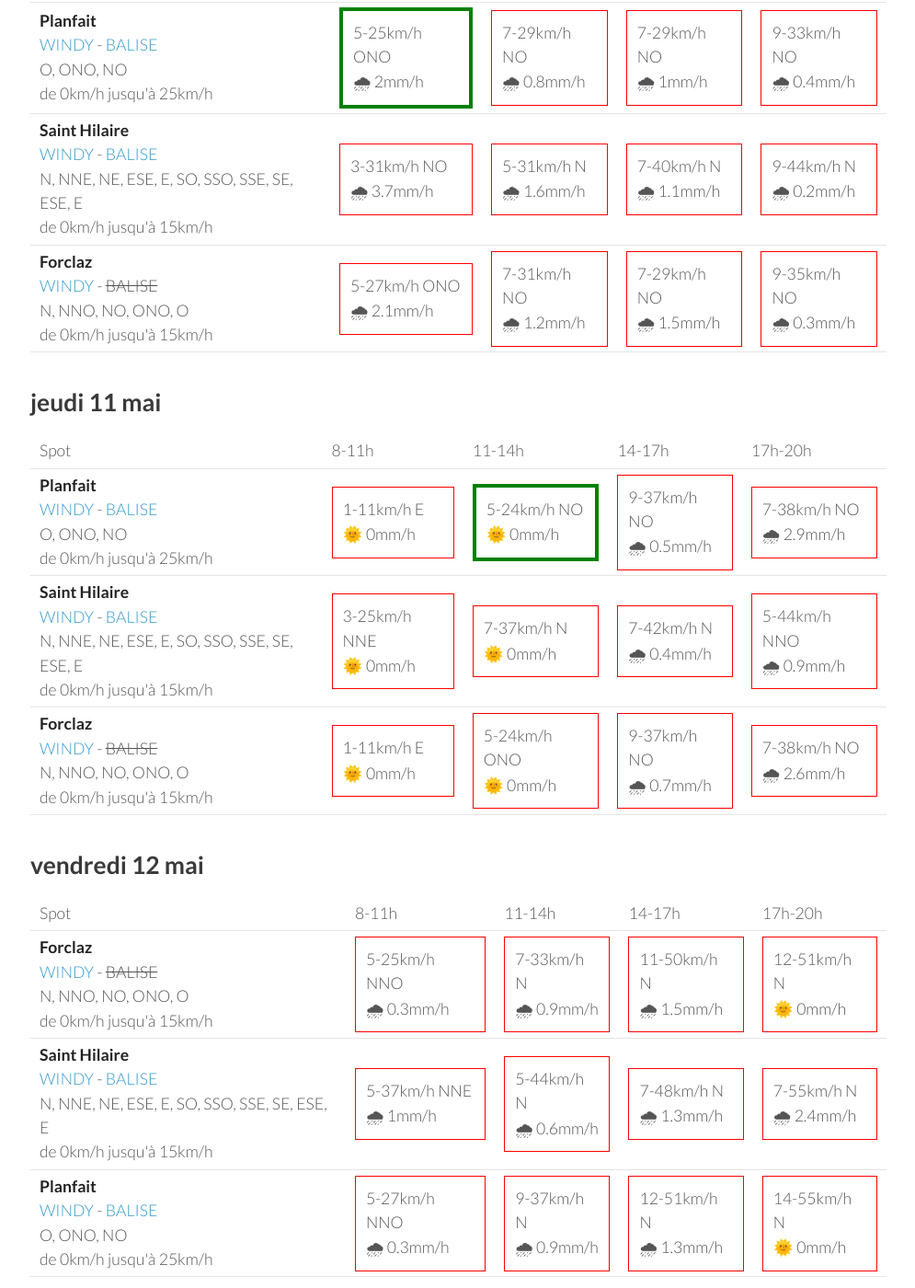
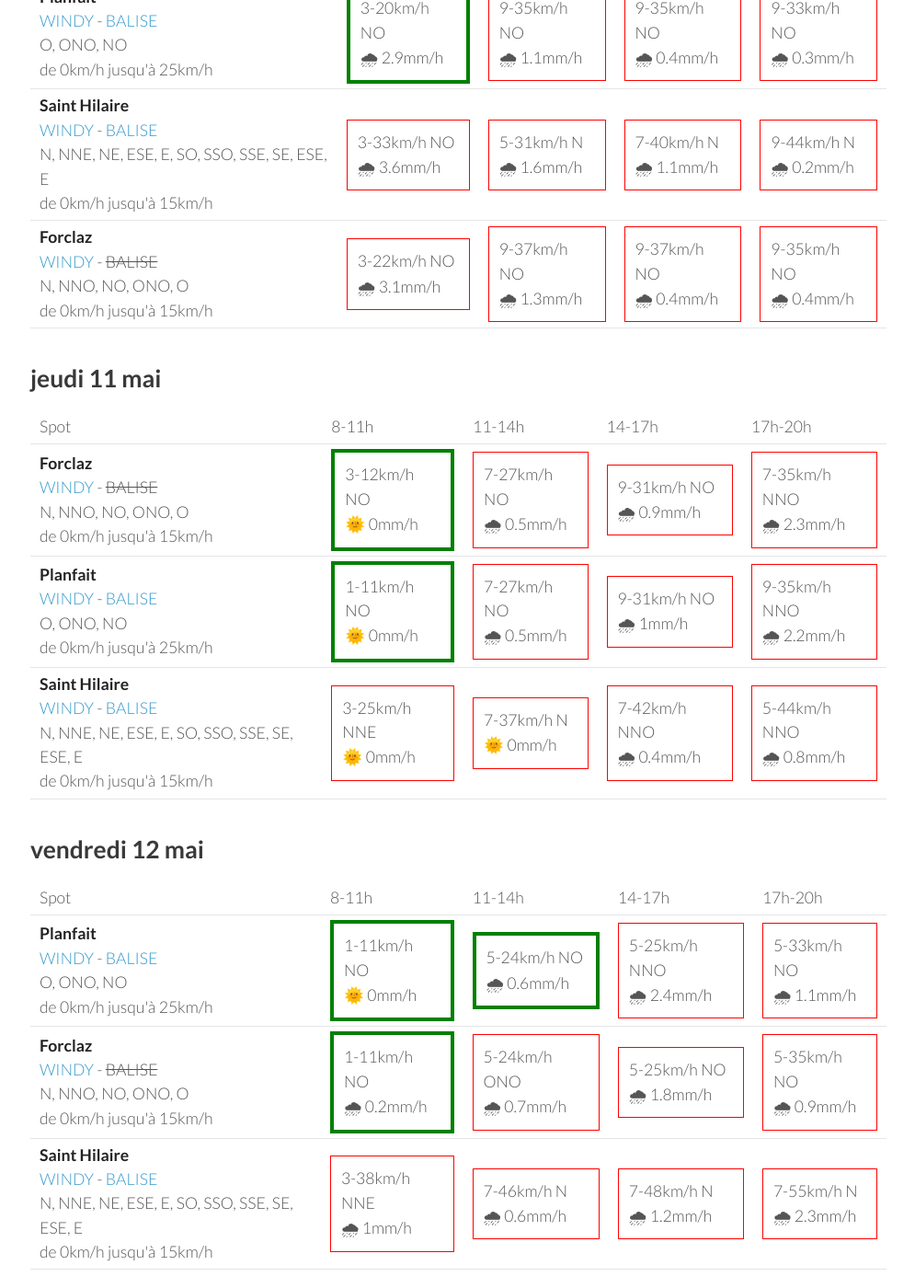
Before and after one commit to parapente-dans-le-nord/parapente-dans-le-nord.github.io, a Jekyll site: the page built from alpes_nord.markdown, in a window 1280 px wide and 1400 px high, scrolled down 1881 px. Shown: the whole window at 92% size, without its empty margins (25-1020 px from the left). Built offline with Jekyll 4.4.1, drawn with Linux system fonts in a browser that asks for light colours; some of the changed text lies outside the part shown.

Commit message:
update index.markdown

```diff
--- a/alpes_nord.markdown
+++ b/alpes_nord.markdown
@@ -22,30 +22,30 @@ page mise à jour le dimanche 07 mai 17:26
       <td>17h-20h</td>
     </tr>
 <tr>
-        <td><strong>Saint Hilaire</strong><br><a href="https://windy.com/45.307/5.888?45.087,5.889,9,m:eUFagkX">WINDY</a> - <span class=""><a href="http://www.balisemeteo.com/balise.php?idBalise=61">BALISE</a> </span><br> <span class="vent-favorable">N, NNE, NE, ESE, E, SO, SSO, SSE, SE, ESE, E</span><br><span class="force-vent">de 0km/h jusqu'à 15km/h</span> </td>
-
-            <td><div class="not-flyable"><p>0-0km/h NA</p><p>🌧️ 0mm/h</p></div></td>
-            <td><div class="flyable"><p>5-14km/h SSE</p><p>🌞 0mm/h</p></div></td>
-            <td><div class="flyable"><p>3-12km/h SSO</p><p>🌞 1.8mm/h</p></div></td>
-            <td><div class="not-flyable"><p>3-14km/h S</p><p>🌞 4.5mm/h</p></div></td>
-
-    </tr>
-<tr>
         <td><strong>Planfait</strong><br><a href="https://windy.com/45.853/6.223?45.415,6.223,8">WINDY</a> - <span class=""><a href="https://www.openwindmap.org/PP496">BALISE</a> </span><br> <span class="vent-favorable">O, ONO, NO</span><br><span class="force-vent">de 0km/h jusqu'à 25km/h</span> </td>
 
             <td><div class="not-flyable"><p>0-0km/h NA</p><p>🌧️ 0mm/h</p></div></td>
-            <td><div class="flyable"><p>5-16km/h O</p><p>🌞 0mm/h</p></div></td>
-            <td><div class="not-flyable"><p>9-24km/h OSO</p><p>🌞 0.3mm/h</p></div></td>
-            <td><div class="not-flyable"><p>5-29km/h NNO</p><p>🌞 10mm/h</p></div></td>
+            <td><div class="not-flyable"><p>0-0km/h NA</p><p>🌧️ 0mm/h</p></div></td>
+            <td><div class="not-flyable"><p>0-0km/h NA</p><p>🌧️ 0mm/h</p></div></td>
+            <td><div class="not-flyable"><p>3-14km/h ONO</p><p>🌧 11mm/h</p></div></td>
 
     </tr>
 <tr>
         <td><strong>Forclaz</strong><br><a href="https://windy.com/45.814/6.247?45.375,6.246,8,m:eVwaglz">WINDY</a> - <span class="no-balise"> BALISE </span><br> <span class="vent-favorable">N, NNO, NO, ONO, O</span><br><span class="force-vent">de 0km/h jusqu'à 15km/h</span> </td>
 
             <td><div class="not-flyable"><p>0-0km/h NA</p><p>🌧️ 0mm/h</p></div></td>
-            <td><div class="not-flyable"><p>7-16km/h NO</p><p>🌞 0mm/h</p></div></td>
-            <td><div class="flyable"><p>5-14km/h NO</p><p>🌞 0.9mm/h</p></div></td>
-            <td><div class="not-flyable"><p>9-35km/h NNE</p><p>🌞 12mm/h</p></div></td>
+            <td><div class="not-flyable"><p>0-0km/h NA</p><p>🌧️ 0mm/h</p></div></td>
+            <td><div class="not-flyable"><p>0-0km/h NA</p><p>🌧️ 0mm/h</p></div></td>
+            <td><div class="not-flyable"><p>5-18km/h NNO</p><p>🌧 3.8mm/h</p></div></td>
+
+    </tr>
+<tr>
+        <td><strong>Saint Hilaire</strong><br><a href="https://windy.com/45.307/5.888?45.087,5.889,9,m:eUFagkX">WINDY</a> - <span class=""><a href="http://www.balisemeteo.com/balise.php?idBalise=61">BALISE</a> </span><br> <span class="vent-favorable">N, NNE, NE, ESE, E, SO, SSO, SSE, SE, ESE, E</span><br><span class="force-vent">de 0km/h jusqu'à 15km/h</span> </td>
+
+            <td><div class="not-flyable"><p>0-0km/h NA</p><p>🌧️ 0mm/h</p></div></td>
+            <td><div class="not-flyable"><p>0-0km/h NA</p><p>🌧️ 0mm/h</p></div></td>
+            <td><div class="not-flyable"><p>0-0km/h NA</p><p>🌧️ 0mm/h</p></div></td>
+            <td><div class="not-flyable"><p>5-16km/h E</p><p>🌞 0mm/h</p></div></td>
 
     </tr>
 
@@ -67,30 +67,30 @@ page mise à jour le dimanche 07 mai 17:26
 <tr>
         <td><strong>Planfait</strong><br><a href="https://windy.com/45.853/6.223?45.415,6.223,8">WINDY</a> - <span class=""><a href="https://www.openwindmap.org/PP496">BALISE</a> </span><br> <span class="vent-favorable">O, ONO, NO</span><br><span class="force-vent">de 0km/h jusqu'à 25km/h</span> </td>
 
-            <td><div class="flyable"><p>0-3km/h NO</p><p>🌞 0mm/h</p></div></td>
+            <td><div class="not-flyable"><p>1-3km/h ENE</p><p>🌞 0mm/h</p></div></td>
             <td><div class="flyable"><p>5-14km/h ONO</p><p>🌞 0mm/h</p></div></td>
-            <td><div class="flyable"><p>5-18km/h ONO</p><p>🌞 0mm/h</p></div></td>
-            <td><div class="flyable"><p>7-20km/h NO</p><p>🌞 0mm/h</p></div></td>
+            <td><div class="flyable"><p>3-16km/h NO</p><p>🌞 0mm/h</p></div></td>
+            <td><div class="flyable"><p>9-25km/h NO</p><p>🌞 0mm/h</p></div></td>
 
 
     </tr>
 <tr>
         <td><strong>Forclaz</strong><br><a href="https://windy.com/45.814/6.247?45.375,6.246,8,m:eVwaglz">WINDY</a> - <span class="no-balise"> BALISE </span><br> <span class="vent-favorable">N, NNO, NO, ONO, O</span><br><span class="force-vent">de 0km/h jusqu'à 15km/h</span> </td>
 
-            <td><div class="not-flyable"><p>1-5km/h NE</p><p>🌞 0mm/h</p></div></td>
+            <td><div class="not-flyable"><p>1-5km/h E</p><p>🌞 0mm/h</p></div></td>
             <td><div class="flyable"><p>5-12km/h ONO</p><p>🌞 0mm/h</p></div></td>
-            <td><div class="not-flyable"><p>9-22km/h NO</p><p>🌞 0mm/h</p></div></td>
-            <td><div class="not-flyable"><p>9-24km/h NO</p><p>🌞 0mm/h</p></div></td>
+            <td><div class="not-flyable"><p>5-22km/h NO</p><p>🌞 0mm/h</p></div></td>
+            <td><div class="not-flyable"><p>11-29km/h NO</p><p>🌞 0mm/h</p></div></td>
 
 
     </tr>
 <tr>
         <td><strong>Saint Hilaire</strong><br><a href="https://windy.com/45.307/5.888?45.087,5.889,9,m:eUFagkX">WINDY</a> - <span class=""><a href="http://www.balisemeteo.com/balise.php?idBalise=61">BALISE</a> </span><br> <span class="vent-favorable">N, NNE, NE, ESE, E, SO, SSO, SSE, SE, ESE, E</span><br><span class="force-vent">de 0km/h jusqu'à 15km/h</span> </td>
 
-            <td><div class="not-flyable"><p>7-20km/h NE</p><p>🌞 0mm/h</p></div></td>
-            <td><div class="not-flyable"><p>12-31km/h NE</p><p>🌞 0mm/h</p></div></td>
-            <td><div class="not-flyable"><p>9-31km/h NNE</p><p>🌞 0mm/h</p></div></td>
-            <td><div class="not-flyable"><p>5-27km/h N</p><p>🌞 0mm/h</p></div></td>
+            <td><div class="not-flyable"><p>5-16km/h NE</p><p>🌞 0mm/h</p></div></td>
+            <td><div class="not-flyable"><p>12-29km/h ENE</p><p>🌞 0mm/h</p></div></td>
+            <td><div class="not-flyable"><p>11-33km/h NE</p><p>🌞 0mm/h</p></div></td>
+            <td><div class="not-flyable"><p>9-25km/h NNO</p><p>🌞 0mm/h</p></div></td>
 
 
     </tr>
@@ -113,9 +113,9 @@ page mise à jour le dimanche 07 mai 17:26
 <tr>
         <td><strong>Saint Hilaire</strong><br><a href="https://windy.com/45.307/5.888?45.087,5.889,9,m:eUFagkX">WINDY</a> - <span class=""><a href="http://www.balisemeteo.com/balise.php?idBalise=61">BALISE</a> </span><br> <span class="vent-favorable">N, NNE, NE, ESE, E, SO, SSO, SSE, SE, ESE, E</span><br><span class="force-vent">de 0km/h jusqu'à 15km/h</span> </td>
 
-            <td><div class="flyable"><p>0-14km/h ESE</p><p>🌞 0mm/h</p></div></td>
+            <td><div class="flyable"><p>0-3km/h N</p><p>🌞 0mm/h</p></div></td>
             <td><div class="not-flyable"><p>5-31km/h SO</p><p>🌞 0mm/h</p></div></td>
-            <td><div class="not-flyable"><p>11-50km/h OSO</p><p>🌞 0mm/h</p></div></td>
+            <td><div class="not-flyable"><p>9-50km/h OSO</p><p>🌞 0mm/h</p></div></td>
             <td><div class="not-flyable"><p>5-50km/h S</p><p>🌧 3mm/h</p></div></td>
 
 
@@ -123,20 +123,20 @@ page mise à jour le dimanche 07 mai 17:26
 <tr>
         <td><strong>Planfait</strong><br><a href="https://windy.com/45.853/6.223?45.415,6.223,8">WINDY</a> - <span class=""><a href="https://www.openwindmap.org/PP496">BALISE</a> </span><br> <span class="vent-favorable">O, ONO, NO</span><br><span class="force-vent">de 0km/h jusqu'à 25km/h</span> </td>
 
-            <td><div class="not-flyable"><p>3-16km/h ESE</p><p>🌞 0mm/h</p></div></td>
-            <td><div class="not-flyable"><p>1-20km/h S</p><p>🌞 0mm/h</p></div></td>
-            <td><div class="not-flyable"><p>9-37km/h OSO</p><p>🌧 0.2mm/h</p></div></td>
-            <td><div class="not-flyable"><p>3-37km/h SSO</p><p>🌧 1.9mm/h</p></div></td>
+            <td><div class="not-flyable"><p>1-3km/h SE</p><p>🌞 0mm/h</p></div></td>
+            <td><div class="not-flyable"><p>1-18km/h SSO</p><p>🌞 0mm/h</p></div></td>
+            <td><div class="not-flyable"><p>9-31km/h OSO</p><p>🌧 0.2mm/h</p></div></td>
+            <td><div class="not-flyable"><p>3-35km/h SSO</p><p>🌧 4.4mm/h</p></div></td>
 
 
     </tr>
 <tr>
         <td><strong>Forclaz</strong><br><a href="https://windy.com/45.814/6.247?45.375,6.246,8,m:eVwaglz">WINDY</a> - <span class="no-balise"> BALISE </span><br> <span class="vent-favorable">N, NNO, NO, ONO, O</span><br><span class="force-vent">de 0km/h jusqu'à 15km/h</span> </td>
 
-            <td><div class="not-flyable"><p>3-16km/h ESE</p><p>🌞 0mm/h</p></div></td>
-            <td><div class="not-flyable"><p>1-20km/h SSE</p><p>🌞 0mm/h</p></div></td>
-            <td><div class="not-flyable"><p>9-37km/h OSO</p><p>🌞 0mm/h</p></div></td>
-            <td><div class="not-flyable"><p>1-37km/h SSO</p><p>🌧 2.1mm/h</p></div></td>
+            <td><div class="not-flyable"><p>1-5km/h E</p><p>🌞 0mm/h</p></div></td>
+            <td><div class="not-flyable"><p>1-18km/h S</p><p>🌞 0mm/h</p></div></td>
+            <td><div class="not-flyable"><p>7-31km/h OSO</p><p>🌧 0.2mm/h</p></div></td>
+            <td><div class="not-flyable"><p>1-35km/h SSO</p><p>🌧 4.8mm/h</p></div></td>
 
 
     </tr>
@@ -159,17 +159,17 @@ page mise à jour le dimanche 07 mai 17:26
 <tr>
         <td><strong>Planfait</strong><br><a href="https://windy.com/45.853/6.223?45.415,6.223,8">WINDY</a> - <span class=""><a href="https://www.openwindmap.org/PP496">BALISE</a> </span><br> <span class="vent-favorable">O, ONO, NO</span><br><span class="force-vent">de 0km/h jusqu'à 25km/h</span> </td>
 
-            <td><div class="flyable"><p>5-25km/h ONO</p><p>🌧 2mm/h</p></div></td>
-            <td><div class="not-flyable"><p>7-29km/h NO</p><p>🌧 0.8mm/h</p></div></td>
-            <td><div class="not-flyable"><p>7-29km/h NO</p><p>🌧 1mm/h</p></div></td>
-            <td><div class="not-flyable"><p>9-33km/h NO</p><p>🌧 0.4mm/h</p></div></td>
+            <td><div class="flyable"><p>3-20km/h NO</p><p>🌧 2.9mm/h</p></div></td>
+            <td><div class="not-flyable"><p>9-35km/h NO</p><p>🌧 1.1mm/h</p></div></td>
+            <td><div class="not-flyable"><p>9-35km/h NO</p><p>🌧 0.4mm/h</p></div></td>
+            <td><div class="not-flyable"><p>9-33km/h NO</p><p>🌧 0.3mm/h</p></div></td>
 
 
     </tr>
 <tr>
         <td><strong>Saint Hilaire</strong><br><a href="https://windy.com/45.307/5.888?45.087,5.889,9,m:eUFagkX">WINDY</a> - <span class=""><a href="http://www.balisemeteo.com/balise.php?idBalise=61">BALISE</a> </span><br> <span class="vent-favorable">N, NNE, NE, ESE, E, SO, SSO, SSE, SE, ESE, E</span><br><span class="force-vent">de 0km/h jusqu'à 15km/h</span> </td>
 
-            <td><div class="not-flyable"><p>3-31km/h NO</p><p>🌧 3.7mm/h</p></div></td>
+            <td><div class="not-flyable"><p>3-33km/h NO</p><p>🌧 3.6mm/h</p></div></td>
             <td><div class="not-flyable"><p>5-31km/h N</p><p>🌧 1.6mm/h</p></div></td>
             <td><div class="not-flyable"><p>7-40km/h N</p><p>🌧 1.1mm/h</p></div></td>
             <td><div class="not-flyable"><p>9-44km/h N</p><p>🌧 0.2mm/h</p></div></td>
@@ -179,10 +179,10 @@ page mise à jour le dimanche 07 mai 17:26
 <tr>
         <td><strong>Forclaz</strong><br><a href="https://windy.com/45.814/6.247?45.375,6.246,8,m:eVwaglz">WINDY</a> - <span class="no-balise"> BALISE </span><br> <span class="vent-favorable">N, NNO, NO, ONO, O</span><br><span class="force-vent">de 0km/h jusqu'à 15km/h</span> </td>
 
-            <td><div class="not-flyable"><p>5-27km/h ONO</p><p>🌧 2.1mm/h</p></div></td>
-            <td><div class="not-flyable"><p>7-31km/h NO</p><p>🌧 1.2mm/h</p></div></td>
-            <td><div class="not-flyable"><p>7-29km/h NO</p><p>🌧 1.5mm/h</p></div></td>
-            <td><div class="not-flyable"><p>9-35km/h NO</p><p>🌧 0.3mm/h</p></div></td>
+            <td><div class="not-flyable"><p>3-22km/h NO</p><p>🌧 3.1mm/h</p></div></td>
+            <td><div class="not-flyable"><p>9-37km/h NO</p><p>🌧 1.3mm/h</p></div></td>
+            <td><div class="not-flyable"><p>9-37km/h NO</p><p>🌧 0.4mm/h</p></div></td>
+            <td><div class="not-flyable"><p>9-35km/h NO</p><p>🌧 0.4mm/h</p></div></td>
 
 
     </tr>
@@ -203,12 +203,22 @@ page mise à jour le dimanche 07 mai 17:26
       <td>17h-20h</td>
     </tr>
 <tr>
+        <td><strong>Forclaz</strong><br><a href="https://windy.com/45.814/6.247?45.375,6.246,8,m:eVwaglz">WINDY</a> - <span class="no-balise"> BALISE </span><br> <span class="vent-favorable">N, NNO, NO, ONO, O</span><br><span class="force-vent">de 0km/h jusqu'à 15km/h</span> </td>
+
+            <td><div class="flyable"><p>3-12km/h NO</p><p>🌞 0mm/h</p></div></td>
+            <td><div class="not-flyable"><p>7-27km/h NO</p><p>🌧 0.5mm/h</p></div></td>
+            <td><div class="not-flyable"><p>9-31km/h NO</p><p>🌧 0.9mm/h</p></div></td>
+            <td><div class="not-flyable"><p>7-35km/h NNO</p><p>🌧 2.3mm/h</p></div></td>
+
+
+    </tr>
+<tr>
         <td><strong>Planfait</strong><br><a href="https://windy.com/45.853/6.223?45.415,6.223,8">WINDY</a> - <span class=""><a href="https://www.openwindmap.org/PP496">BALISE</a> </span><br> <span class="vent-favorable">O, ONO, NO</span><br><span class="force-vent">de 0km/h jusqu'à 25km/h</span> </td>
 
-            <td><div class="not-flyable"><p>1-11km/h E</p><p>🌞 0mm/h</p></div></td>
-            <td><div class="flyable"><p>5-24km/h NO</p><p>🌞 0mm/h</p></div></td>
-            <td><div class="not-flyable"><p>9-37km/h NO</p><p>🌧 0.5mm/h</p></div></td>
-            <td><div class="not-flyable"><p>7-38km/h NO</p><p>🌧 2.9mm/h</p></div></td>
+            <td><div class="flyable"><p>1-11km/h NO</p><p>🌞 0mm/h</p></div></td>
+            <td><div class="not-flyable"><p>7-27km/h NO</p><p>🌧 0.5mm/h</p></div></td>
+            <td><div class="not-flyable"><p>9-31km/h NO</p><p>🌧 1mm/h</p></div></td>
+            <td><div class="not-flyable"><p>9-35km/h NNO</p><p>🌧 2.2mm/h</p></div></td>
 
 
     </tr>
@@ -217,18 +227,8 @@ page mise à jour le dimanche 07 mai 17:26
 
             <td><div class="not-flyable"><p>3-25km/h NNE</p><p>🌞 0mm/h</p></div></td>
             <td><div class="not-flyable"><p>7-37km/h N</p><p>🌞 0mm/h</p></div></td>
-            <td><div class="not-flyable"><p>7-42km/h N</p><p>🌧 0.4mm/h</p></div></td>
-            <td><div class="not-flyable"><p>5-44km/h NNO</p><p>🌧 0.9mm/h</p></div></td>
-
-
-    </tr>
-<tr>
-        <td><strong>Forclaz</strong><br><a href="https://windy.com/45.814/6.247?45.375,6.246,8,m:eVwaglz">WINDY</a> - <span class="no-balise"> BALISE </span><br> <span class="vent-favorable">N, NNO, NO, ONO, O</span><br><span class="force-vent">de 0km/h jusqu'à 15km/h</span> </td>
-
-            <td><div class="not-flyable"><p>1-11km/h E</p><p>🌞 0mm/h</p></div></td>
-            <td><div class="not-flyable"><p>5-24km/h ONO</p><p>🌞 0mm/h</p></div></td>
-            <td><div class="not-flyable"><p>9-37km/h NO</p><p>🌧 0.7mm/h</p></div></td>
-            <td><div class="not-flyable"><p>7-38km/h NO</p><p>🌧 2.6mm/h</p></div></td>
+            <td><div class="not-flyable"><p>7-42km/h NNO</p><p>🌧 0.4mm/h</p></div></td>
+            <td><div class="not-flyable"><p>5-44km/h NNO</p><p>🌧 0.8mm/h</p></div></td>
 
 
     </tr>
@@ -249,32 +249,32 @@ page mise à jour le dimanche 07 mai 17:26
       <td>17h-20h</td>
     </tr>
 <tr>
+        <td><strong>Planfait</strong><br><a href="https://windy.com/45.853/6.223?45.415,6.223,8">WINDY</a> - <span class=""><a href="https://www.openwindmap.org/PP496">BALISE</a> </span><br> <span class="vent-favorable">O, ONO, NO</span><br><span class="force-vent">de 0km/h jusqu'à 25km/h</span> </td>
+
+            <td><div class="flyable"><p>1-11km/h NO</p><p>🌞 0mm/h</p></div></td>
+            <td><div class="flyable"><p>5-24km/h NO</p><p>🌧 0.6mm/h</p></div></td>
+            <td><div class="not-flyable"><p>5-25km/h NNO</p><p>🌧 2.4mm/h</p></div></td>
+            <td><div class="not-flyable"><p>5-33km/h NO</p><p>🌧 1.1mm/h</p></div></td>
+
+
+    </tr>
+<tr>
         <td><strong>Forclaz</strong><br><a href="https://windy.com/45.814/6.247?45.375,6.246,8,m:eVwaglz">WINDY</a> - <span class="no-balise"> BALISE </span><br> <span class="vent-favorable">N, NNO, NO, ONO, O</span><br><span class="force-vent">de 0km/h jusqu'à 15km/h</span> </td>
 
-            <td><div class="not-flyable"><p>5-25km/h NNO</p><p>🌧 0.3mm/h</p></div></td>
-            <td><div class="not-flyable"><p>7-33km/h N</p><p>🌧 0.9mm/h</p></div></td>
-            <td><div class="not-flyable"><p>11-50km/h N</p><p>🌧 1.5mm/h</p></div></td>
-            <td><div class="not-flyable"><p>12-51km/h N</p><p>🌞 0mm/h</p></div></td>
+            <td><div class="flyable"><p>1-11km/h NO</p><p>🌧 0.2mm/h</p></div></td>
+            <td><div class="not-flyable"><p>5-24km/h ONO</p><p>🌧 0.7mm/h</p></div></td>
+            <td><div class="not-flyable"><p>5-25km/h NO</p><p>🌧 1.8mm/h</p></div></td>
+            <td><div class="not-flyable"><p>5-35km/h NO</p><p>🌧 0.9mm/h</p></div></td>
 
 
     </tr>
 <tr>
         <td><strong>Saint Hilaire</strong><br><a href="https://windy.com/45.307/5.888?45.087,5.889,9,m:eUFagkX">WINDY</a> - <span class=""><a href="http://www.balisemeteo.com/balise.php?idBalise=61">BALISE</a> </span><br> <span class="vent-favorable">N, NNE, NE, ESE, E, SO, SSO, SSE, SE, ESE, E</span><br><span class="force-vent">de 0km/h jusqu'à 15km/h</span> </td>
 
-            <td><div class="not-flyable"><p>5-37km/h NNE</p><p>🌧 1mm/h</p></div></td>
-            <td><div class="not-flyable"><p>5-44km/h N</p><p>🌧 0.6mm/h</p></div></td>
-            <td><div class="not-flyable"><p>7-48km/h N</p><p>🌧 1.3mm/h</p></div></td>
-            <td><div class="not-flyable"><p>7-55km/h N</p><p>🌧 2.4mm/h</p></div></td>
-
-
-    </tr>
-<tr>
-        <td><strong>Planfait</strong><br><a href="https://windy.com/45.853/6.223?45.415,6.223,8">WINDY</a> - <span class=""><a href="https://www.openwindmap.org/PP496">BALISE</a> </span><br> <span class="vent-favorable">O, ONO, NO</span><br><span class="force-vent">de 0km/h jusqu'à 25km/h</span> </td>
-
-            <td><div class="not-flyable"><p>5-27km/h NNO</p><p>🌧 0.3mm/h</p></div></td>
-            <td><div class="not-flyable"><p>9-37km/h N</p><p>🌧 0.9mm/h</p></div></td>
-            <td><div class="not-flyable"><p>12-51km/h N</p><p>🌧 1.3mm/h</p></div></td>
-            <td><div class="not-flyable"><p>14-55km/h N</p><p>🌞 0mm/h</p></div></td>
+            <td><div class="not-flyable"><p>3-38km/h NNE</p><p>🌧 1mm/h</p></div></td>
+            <td><div class="not-flyable"><p>7-46km/h N</p><p>🌧 0.6mm/h</p></div></td>
+            <td><div class="not-flyable"><p>7-48km/h N</p><p>🌧 1.2mm/h</p></div></td>
+            <td><div class="not-flyable"><p>7-55km/h N</p><p>🌧 2.3mm/h</p></div></td>
 
 
     </tr>
```
Also changed, not shown: other parts of alpes_nord.markdown (+1 -1 lines).
